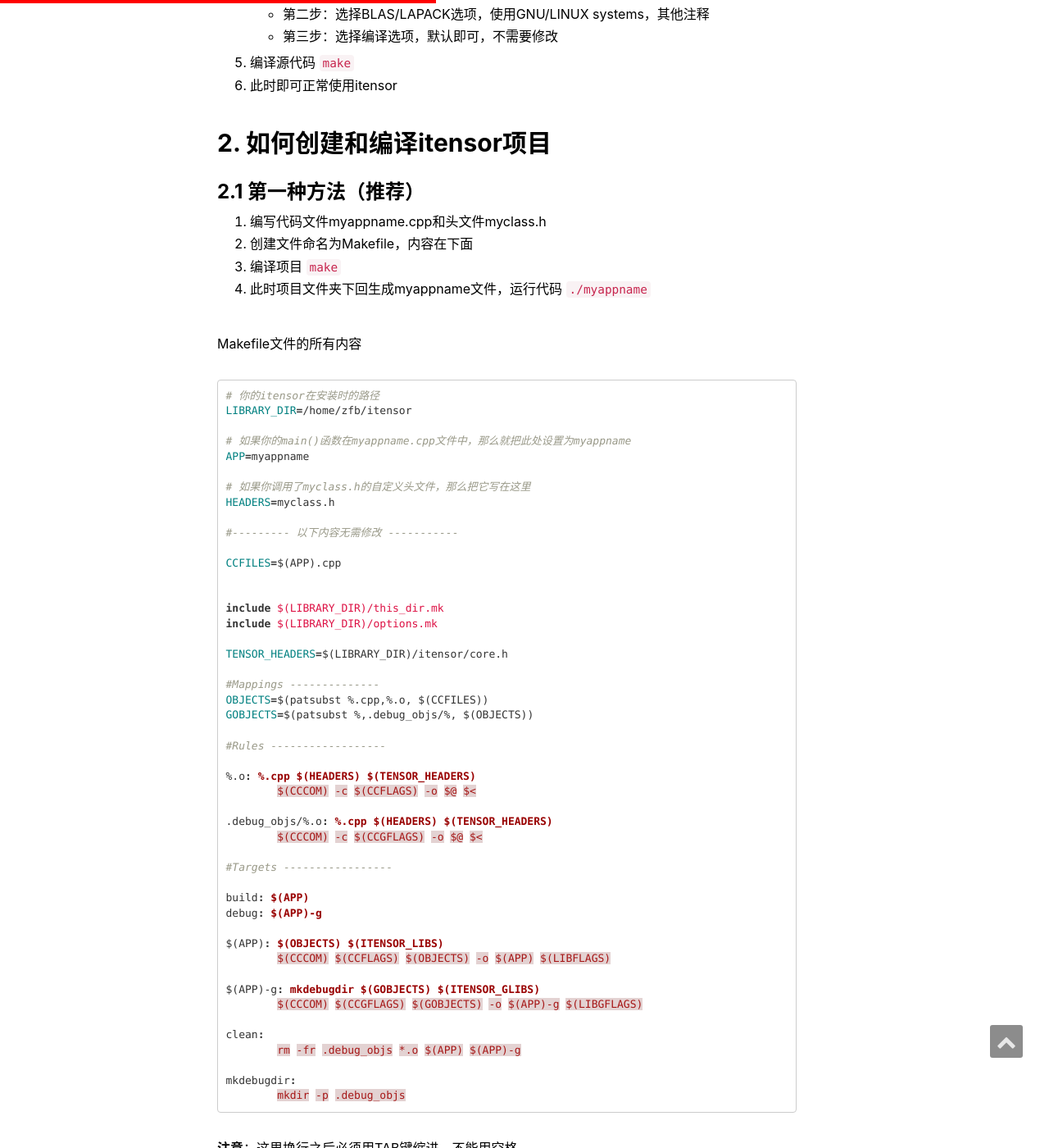
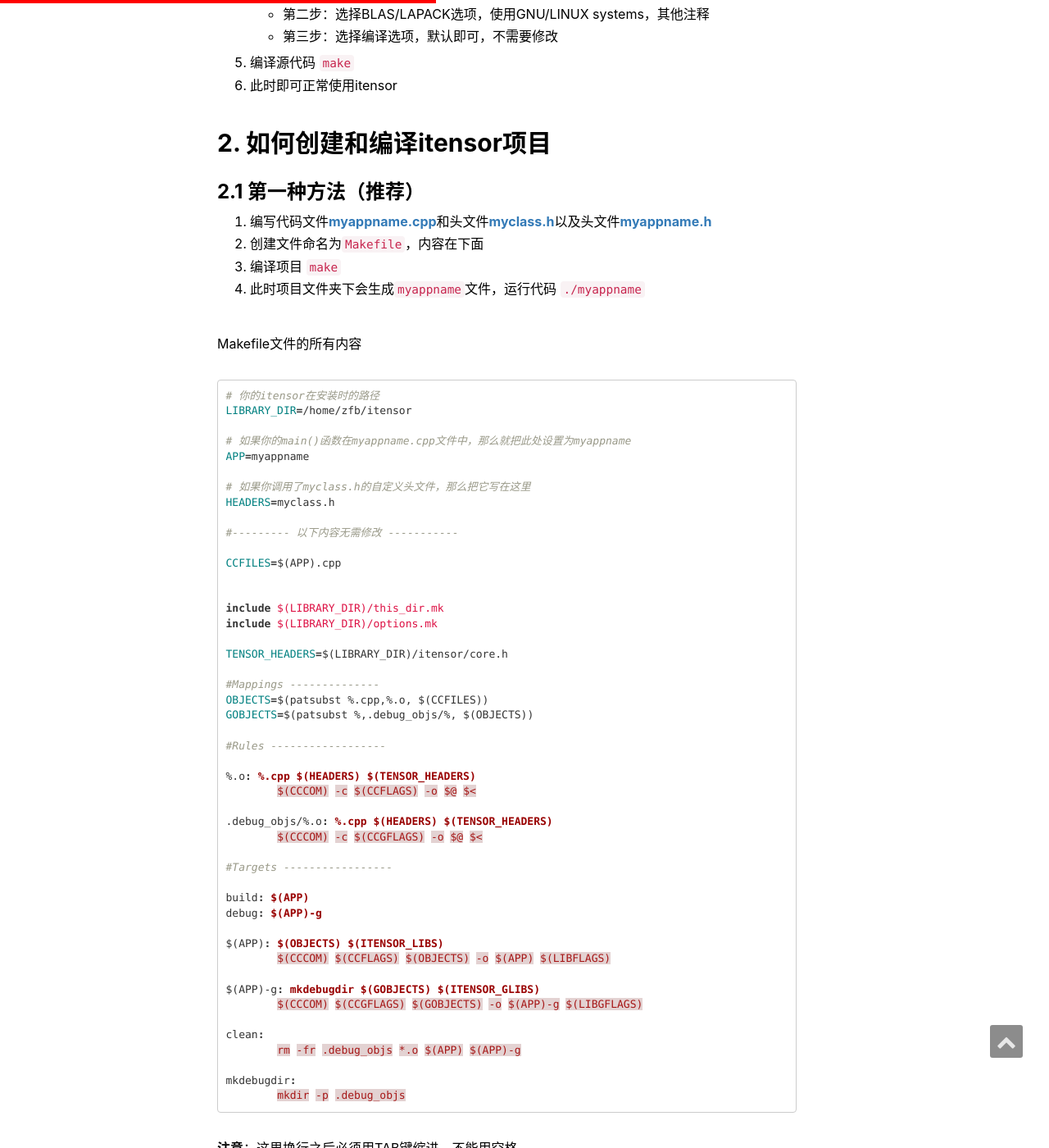
Before and after one commit to zfb132/zfb132.github.com, a Jekyll site: the page built from _posts/2020-07-04-itensor_install.md, in a window 1280 px wide and 1400 px high, scrolled down 1086 px. Shown: the whole window at 82% size. Built offline with Jekyll 4.4.1, drawn with Linux system fonts in a browser that asks for light colours; nearby versions of some CDN libraries; comment, search, counter and statistics services are not loaded; some of the changed text lies outside the part shown.

Commit message:
修复排版

````diff
--- a/_posts/2020-07-04-itensor_install.md
+++ b/_posts/2020-07-04-itensor_install.md
@@ -41,11 +41,11 @@ description:  "主要介绍ITensor的下载、编译、安装以及简单测试"
 
 ## 2. 如何创建和编译itensor项目
 ### 2.1 第一种方法（推荐）
-1. 编写代码文件myappname.cpp和头文件myclass.h
-2. 创建文件命名为Makefile，内容在下面
+1. 编写代码文件[myappname.cpp](https://github.com/zfb132/itensor/blob/master/itensor-install/first-method/myappname.cpp)和头文件[myclass.h](https://github.com/zfb132/itensor/blob/master/itensor-install/first-method/myclass.h)以及头文件[myappname.h](https://github.com/zfb132/itensor/blob/master/itensor-install/first-method/myappname.h)
+2. 创建文件命名为`Makefile`，内容在下面
 3. 编译项目
 `make`
-4. 此时项目文件夹下回生成myappname文件，运行代码
+4. 此时项目文件夹下会生成`myappname`文件，运行代码
 `./myappname`
 
 Makefile文件的所有内容
@@ -100,11 +100,11 @@ mkdebugdir:
 ```
 **注意**：这里换行之后必须用TAB键缩进，不能用空格
 ### 2.2 第二种方法
-1. 编写代码文件test.cpp和头文件myclass.h
+1. 编写代码文件[test.cpp](https://github.com/zfb132/itensor/blob/master/itensor-install/second-method/test.cpp)和头文件[myclass.h](https://github.com/zfb132/itensor/blob/master/itensor-install/second-method/myclass.h)
 2. 编译项目
 ```bash
 g++ -m64 -std=c++17 -fPIC -c -I. -I/home/zfb/itensor -o test.o test.cpp
 g++ -m64 -std=c++17 -fPIC -I. -I/home/zfb/itensor test.o -o test -L/home/zfb/itensor/lib -litensor -lpthread -L/usr/lib -lblas -llapack
 ```
-3. 此时项目文件夹下回生成test文件，运行代码
+3. 此时项目文件夹下会生成`test`文件，运行代码
 `./test`
````
